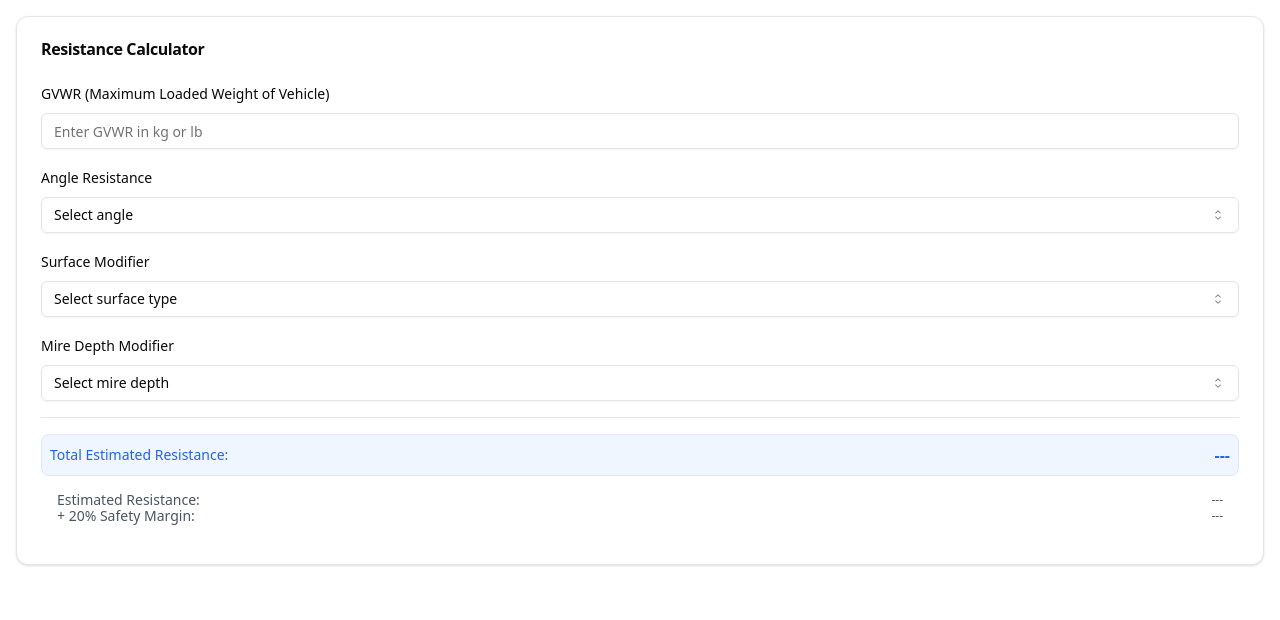
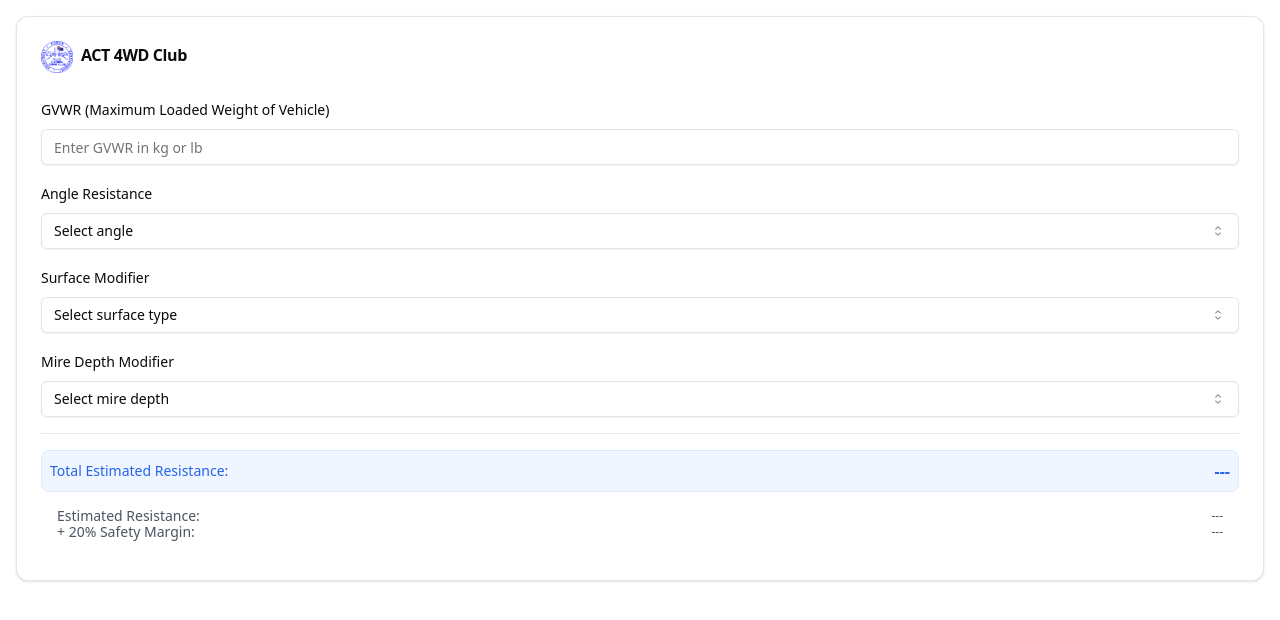
Before and after one commit to scycer/mire-calculator, a React (Vite) app: page / in a window 1280 px wide. Shown: the top 620 px of the page. Built offline with nearby package versions, Linux system fonts and the light colour scheme.

Commit message:
Add ACT 4WD Club logo to header and update layout with external link.

```diff
--- a/src/App.tsx
+++ b/src/App.tsx
@@ -10,6 +10,7 @@
 } from "@/components/ui/select";
 import { Card, CardContent, CardHeader, CardTitle } from "@/components/ui/card";
 import "./App.css";
+import logo from "@/assets/image.png";
 
 // Rounding constant (1 for nearest whole number, 10 for nearest 10, etc.)
 const ROUNDING_FACTOR = 100;
@@ -86,9 +87,13 @@
   ]);
 
   return (
+    <a href="https://act4wdclub.org.au/" target="_blank" rel="noopener noreferrer">
       <Card className="m-4">
         <CardHeader>
-        <CardTitle>Resistance Calculator</CardTitle>
+          <CardTitle>
+            <img src={logo} alt="ACT 4WD Club Logo" className="h-8 w-auto inline mr-2" />
+            ACT 4WD Club
+          </CardTitle>
         </CardHeader>
         <CardContent>
           <form className="space-y-4">
@@ -214,6 +219,7 @@
           </form>
         </CardContent>
       </Card>
+    </a>
   );
 }
 
--- a/tailwind.config.js
+++ b/tailwind.config.js
@@ -56,5 +56,5 @@
   		}
   	}
   },
-  plugins: [require("tailwindcss-animate")],
+  plugins: [import("tailwindcss-animate")],
 }
```
Lines whose indentation alone changed are shown as unchanged.
